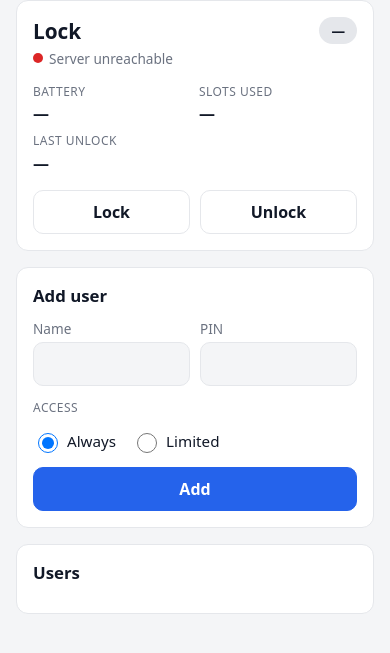
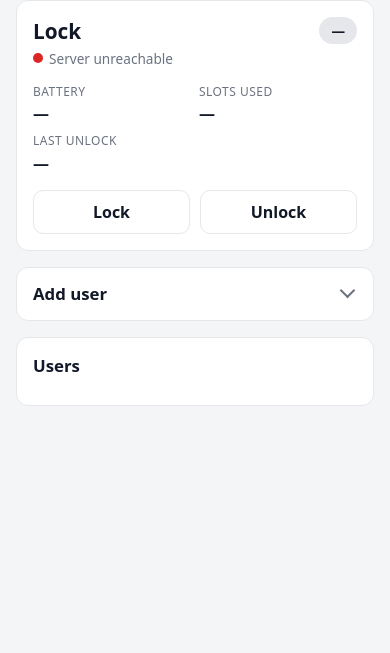
Before and after one commit to alexanderwink/nimly-pin-manager, a website: page public/index.html in a window 390 px wide. Shown: the part 65-718 px from the top of the page. Drawn offline with Linux system fonts and the light colour scheme; no server answers.

Commit message:
Make the Add user section collapsible
The section is now a <details> element, collapsed by default to save
space on mobile. Opening it focuses the Name field, and it collapses
again after a user is added.

Co-Authored-By: Claude Opus 5.5 <noreply@anthropic.com>

```diff
--- a/public/app.js
+++ b/public/app.js
@@ -355,6 +355,7 @@ $('add-form').addEventListener('submit', async (e) => {
     await api('POST', '/api/users', { name: form.elements.name.value, pin: form.elements.pin.value.trim(), access });
     form.reset();
     addAccess = accessEditor($('add-access'), null);
+    $('add-panel').open = false;
     toast(access ? 'User added with limited access' : 'User added, sending to lock…');
   } catch (ex) {
     err.textContent = ex.message;
@@ -363,6 +364,9 @@ $('add-form').addEventListener('submit', async (e) => {
   await refresh();
 });
 
+$('add-panel').addEventListener('toggle', (e) => {
+  if (e.target.open) e.target.querySelector('input[name="name"]').focus();
+});
 $('btn-lock').addEventListener('click', () => act(() => api('POST', '/api/lock', { state: 'LOCK' }), 'Locking…'));
 $('btn-unlock').addEventListener('click', () => act(() => api('POST', '/api/lock', { state: 'UNLOCK' }), 'Unlocking…'));
 
--- a/public/index.html
+++ b/public/index.html
@@ -45,8 +45,8 @@
   <div id="overdue-banner" class="banner" role="alert" hidden></div>
 
   <main>
-    <section class="panel">
-      <h2>Add user</h2>
+    <details id="add-panel" class="panel add-panel">
+      <summary><h2>Add user</h2></summary>
       <form id="add-form" class="add-form" autocomplete="off">
         <label>Name <input name="name" required maxlength="40" autocomplete="off"></label>
         <label>PIN <input name="pin" required inputmode="numeric" pattern="[0-9]*" autocomplete="off"></label>
@@ -54,7 +54,7 @@
         <button class="btn primary add-btn" type="submit">Add</button>
       </form>
       <p id="add-error" class="error" hidden></p>
-    </section>
+    </details>
 
     <section class="panel">
       <h2>Users</h2>
--- a/public/style.css
+++ b/public/style.css
@@ -56,6 +56,16 @@ h3 { margin: 0 0 12px; font-size: 1.05rem; }
 .btn.small { min-height: 40px; padding: 0 12px; font-size: .9rem; }
 .btn:disabled { opacity: .5; cursor: default; }
 
+.add-panel > summary { list-style: none; cursor: pointer; display: flex; align-items: center; justify-content: space-between;
+  min-height: 44px; margin: -12px 0; user-select: none; -webkit-tap-highlight-color: transparent; }
+.add-panel > summary::-webkit-details-marker { display: none; }
+.add-panel > summary h2 { margin: 0; }
+.add-panel > summary::after { content: ""; width: 9px; height: 9px; margin-right: 4px;
+  border-right: 2px solid var(--muted); border-bottom: 2px solid var(--muted); transform: translateY(-3px) rotate(45deg); transition: transform .15s; }
+.add-panel[open] > summary::after { transform: translateY(2px) rotate(-135deg); }
+.add-panel[open] > summary { margin-bottom: 0; }
+.add-panel[open] > .add-form { margin-top: 12px; }
+.add-panel > summary:focus-visible { outline: 2px solid var(--primary); outline-offset: 4px; border-radius: 6px; }
 .add-form { display: grid; grid-template-columns: 1fr 160px; gap: 10px; align-items: end; }
 .add-form .access-host, .add-form .add-btn { grid-column: 1 / -1; }
 .add-form .add-btn { justify-self: end; min-width: 120px; }
```
